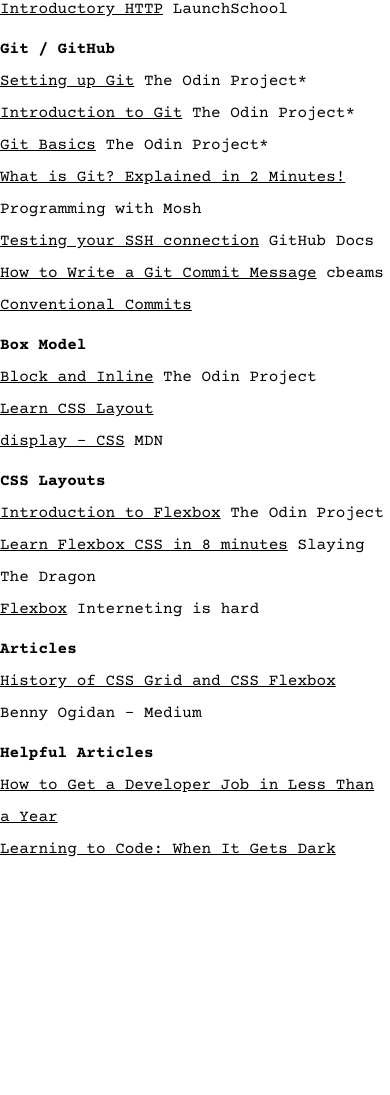
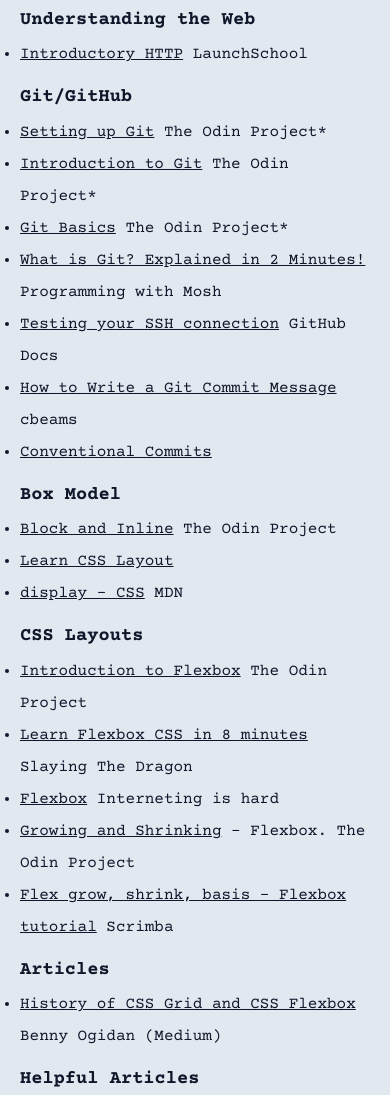
Before and after one commit to odunlemi/r-logs, a plain HTML site: page linked-resources.html in a window 390 px wide. Shown: the part 217-1312 px from the top of the page. Before the commit the page ends 1092 px from the top, so only its background shows below. Drawn offline with nearby package versions, Linux system fonts and the light colour scheme.

Commit message:
update(website): flex support and redesign
Modify index.html for responsive support and add
entry for R1D4

Modify linked-resources.html for responsive design

Modify style.css for flexbox rules for and edit
background and text colours

```diff
--- a/linked-resources.html
+++ b/linked-resources.html
@@ -8,21 +8,28 @@
     <base target="_blank">
 </head>
 <body>
+    <div class="section-container">
+
+        <div class="main">
             <h1>Resources</h1>
-    <h4>Courses</h4>
+            <h2>Courses</h2>
+            <p><a href="https://www.theodinproject.com/">The Odin Project</a></p>
+        </div>
+
+        <div class="sections-header">
+            <h2>Sections</h2>
+        </div>
+
+        <div>
+            <h3>Understanding the Web</h3>
             <ul>
-        <li><a href="https://www.theodinproject.com/">The Odin Project</a></li>
+                <li><a href="https://launchschool.com/books/http/read/introduction">Introductory HTTP</a> LaunchSchool</li>
             </ul>
+        </div>
 
-    <h4>Bookmarks</h4>
-
-    <h4>Understanding the Web</h4>
-    <ol>
-        <li><a href="https://launchschool.com/books/http/read/introduction">Introductory HTTP</a> LaunchSchool</li>
-    </ol>
-
-    <h4>Git / GitHub</h4>
-    <ol>
+        <div>
+            <h3>Git/GitHub</h3>
+            <ul>
                 <li><a href="https://www.theodinproject.com/lessons/foundations-setting-up-git">Setting up Git</a> The Odin Project*</li>
                 <li><a href="https://www.theodinproject.com/lessons/foundations-introduction-to-git">Introduction to Git</a> The Odin Project*</li>
                 <li><a href="https://www.theodinproject.com/lessons/foundations-git-basics">Git Basics</a> The Odin Project*</li>
@@ -30,31 +37,43 @@
                 <li><a href="https://docs.github.com/en/authentication/connecting-to-github-with-ssh/testing-your-ssh-connection?platform=linux">Testing your SSH connection</a> GitHub Docs</li>
                 <li><a href="https://cbea.ms/git-commit/">How to Write a Git Commit Message</a> cbeams</li>
                 <li><a href="https://www.conventionalcommits.org/en/v1.0.0/">Conventional Commits</a></li>
-    </ol>
+            </ul>
+        </div>
 
-    <h4>Box Model</h4>
-    <ol>
+        <div>
+            <h3>Box Model</h3>
+            <ul>
                 <li><a href="https://www.theodinproject.com/lessons/foundations-block-and-inline">Block and Inline</a> The Odin Project</li>
                 <li><a href="https://learnlayout.com/no-layout.html">Learn CSS Layout</a></li>
                 <li><a href="https://developer.mozilla.org/en-US/docs/Web/CSS/display">display - CSS</a> MDN</li>
-    </ol>
+            </ul>
+        </div>
 
-    <h4>CSS Layouts</h4>
-    <ol>
+        <div id="layouts">
+            <h3>CSS Layouts</h3>
+            <ul>
                 <li><a href="https://www.theodinproject.com/lessons/foundations-introduction-to-flexbox">Introduction to Flexbox</a> The Odin Project</li>
                 <li><a href="https://www.youtube.com/watch?v=phWxA89Dy94">Learn Flexbox CSS in 8 minutes</a> Slaying The Dragon</li>
                 <li><a href="ttps://internetingishard.netlify.app/html-and-css/flexbox/#setup">Flexbox</a> Interneting is hard</li>
-    </ol>
+                <li><a href="https://www.theodinproject.com/lessons/foundations-growing-and-shrinking#what-is-flex-auto">Growing and Shrinking</a> - Flexbox. The Odin Project</li>
+                <li><a href="https://scrimba.com/learn-flexbox-c0k/~09">Flex grow, shrink, basis - Flexbox tutorial</a> Scrimba</li>
+            </ul>
+        </div>
 
-    <h4>Articles</h4>
-    <ol>
-        <li><a href="https://medium.com/@BennyOgidan/history-of-css-grid-and-css-flexbox-658ae6cfe6d2">History of CSS Grid and CSS Flexbox</a> Benny Ogidan - Medium</li>
-    </ol>
+        <div>
+            <h3>Articles</h3>
+            <ul>
+                <li><a href="https://medium.com/@BennyOgidan/history-of-css-grid-and-css-flexbox-658ae6cfe6d2">History of CSS Grid and CSS Flexbox</a> Benny Ogidan (Medium)</li>
+            </ul>
+        </div>
 
-    <h4>Helpful Articles</h4>
-    <ol>
+        <div>
+            <h3>Helpful Articles</h3>
+            <ul>
                 <li><a href="https://www.freecodecamp.org/news/how-to-get-a-developer-job-in-less-than-a-year-c27bbfe71645/">How to Get a Developer Job in Less Than a Year</a></li>
                 <li><a href="https://www.freecodecamp.org/news/learning-to-code-when-it-gets-dark-e485edfb58fd">Learning to Code: When It Gets Dark</a></li>
-    </ol>
+            </ul>
+        </div>
+    </div>
 </body>
 </html>
--- a/style.css
+++ b/style.css
@@ -1,12 +1,12 @@
-@import url('https://fonts.googleapis.com/css2?family=Chewy&family=Courier+Prime:ital,wght@0,400;0,700;1,400;1,700&family=PT+Sans:ital,wght@0,400;0,700;1,400;1,700&display=swap');
+@import url('https://fonts.googleapis.com/css2?family=Courier+Prime:ital,wght@0,400;0,700;1,400;1,700&display=swap');
 
 * {
     margin: 0;
     padding: 0;
     box-sizing: border-box;
     font-family: 'Courier Prime', Courier, monospace;
-    background-color: white;
-    color: black;
+    background-color: #E2E8F0;
+    color: #0F172A;
     line-height: 2;
 }
 
@@ -15,15 +15,31 @@ body {
     margin: 10px auto;
 }
 
+.container,
+.section-container {
+    display: flex;
+    flex: 1;
+    margin: 0 20px;
+}
+
+.container {
+    flex-wrap: wrap;
+    align-items: center;
+}
+
+.section-container {
+    flex-direction: column;
+    align-items: flex-start;
+}
+
 p {
     margin: 8px 0;
-    font-family: Courier, monospace;
 }
 
 .highlight {
     font-weight: bold;
 }
 
-ol, ul {
+ul {
     margin-bottom: 8px;
 }
```
Also changed, not shown: index.html (+30 -2 lines). Lines whose indentation alone changed are shown as unchanged.
